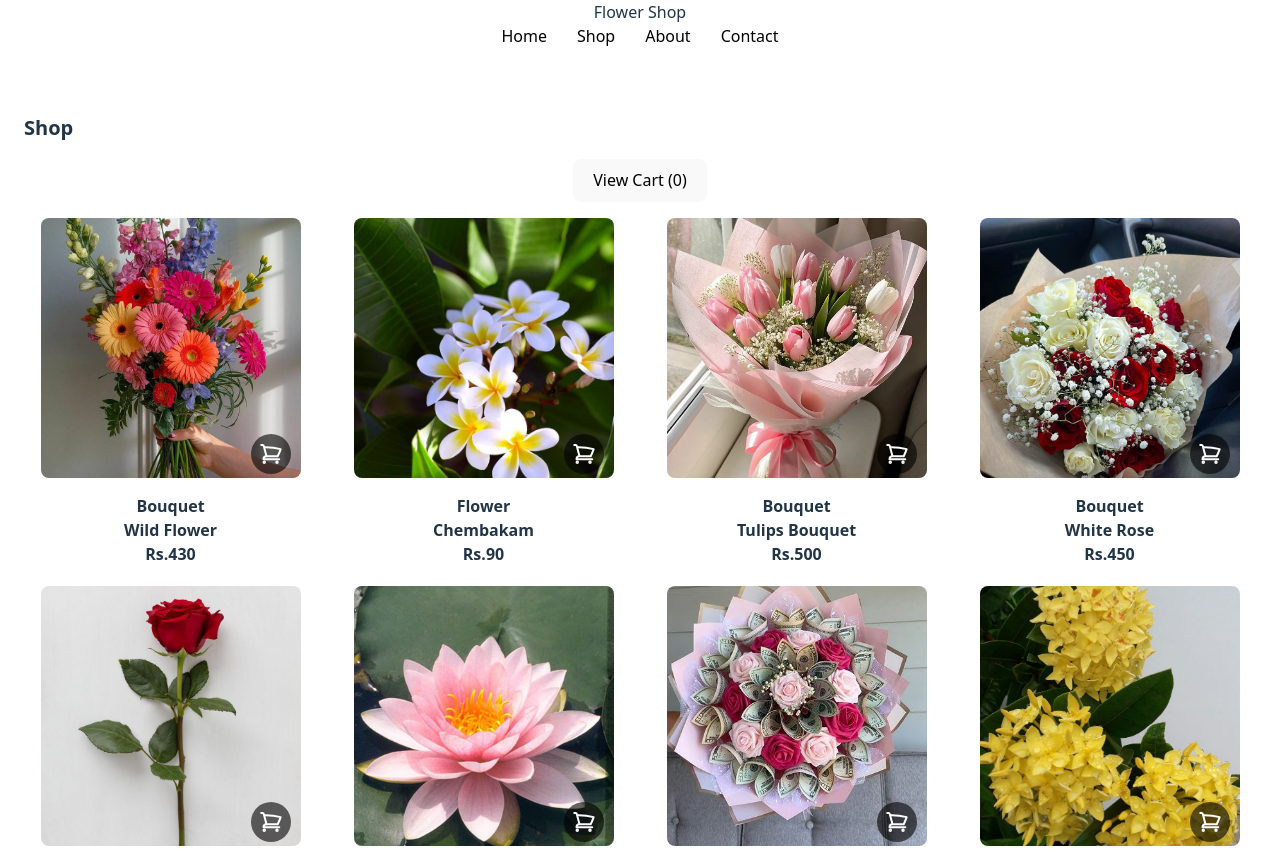
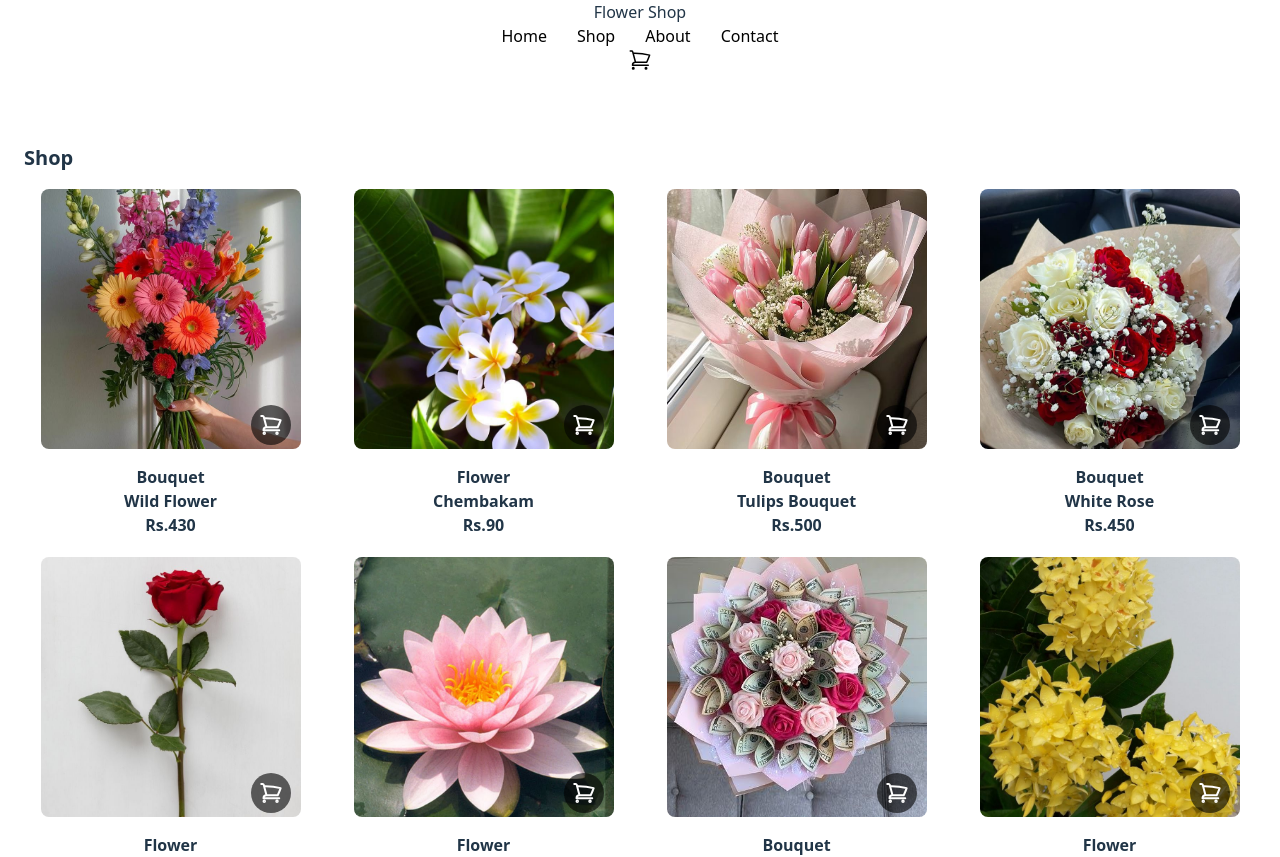
Before and after one commit to prajula255/blossom, a React (Vite) app: page /shop in a window 1280 px wide. Shown: the top 857 px of the page. Built offline with nearby package versions, Linux system fonts and the light colour scheme.

Commit message:
carticon updations with count

```diff
--- a/package.json
+++ b/package.json
@@ -27,6 +27,7 @@
     "eslint-plugin-react-hooks": "^5.1.0",
     "eslint-plugin-react-refresh": "^0.4.19",
     "globals": "^15.15.0",
+    "prettier": "^3.5.3",
     "vite": "^6.2.0"
   }
 }
--- a/src/components/navbar.jsx
+++ b/src/components/navbar.jsx
@@ -1,27 +1,100 @@
+import { useState, useEffect } from "react";
 import Container from "react-bootstrap/Container";
 import Nav from "react-bootstrap/Nav";
 import Navbar from "react-bootstrap/Navbar";
 import { Link, useNavigate } from "react-router-dom";
 
 function NavEg() {
-  const navigate=useNavigate()
+  const navigate = useNavigate();
+  const [cartCount, setCartCount] = useState(0);
+
+  const updateCartCount = () => {
+    const cart = JSON.parse(localStorage.getItem("cart")) || [];
+    const totalItems = cart.reduce((acc, item) => acc + item.quantity, 0);
+    setCartCount(totalItems);
+  };
+
+  useEffect(() => {
+    updateCartCount();
+  }, []);
+
+  useEffect(() => {
+    window.addEventListener("cartUpdated", updateCartCount);
+    return () => window.removeEventListener("cartUpdated", updateCartCount);
+  }, []);
+
   return (
     <>
       <Navbar bg="dark" variant="dark">
         <Container>
           <Navbar.Brand>Flower Shop</Navbar.Brand>
           <Nav className="me-auto">
-            <Nav.Link as={Link} to="/home" style={{ margin: "0 15px", color: "#000" }} >
+            <Nav.Link
+              as={Link}
+              to="/home"
+              style={{ margin: "0 15px", color: "#000" }}
+            >
               Home
             </Nav.Link>
-            <Nav.Link  style={{ margin: "0 15px", color: "#000" }}onClick={()=>navigate("/shop")}>
+            <Nav.Link
+              style={{ margin: "0 15px", color: "#000" }}
+              onClick={() => navigate("/shop")}
+            >
               Shop
             </Nav.Link>
-            <Nav.Link as={Link} to="/about" style={{ margin: "0 15px", color: "#000" }}>
+            <Nav.Link
+              as={Link}
+              to="/about"
+              style={{ margin: "0 15px", color: "#000" }}
+            >
               About
             </Nav.Link>
-            <Nav.Link as={Link} to="/contact" style={{ margin: "0 15px", color: "#000" }}>
+            <Nav.Link
+              as={Link}
+              to="/contact"
+              style={{ margin: "0 15px", color: "#000" }}
+            >
               Contact
+            </Nav.Link>
+          </Nav>
+          <Nav className="ms-auto">
+            <Nav.Link as={Link} to="/cart" style={{ position: "relative" }}>
+              <svg
+                xmlns="http://www.w3.org/2000/svg"
+                fill="none"
+                viewBox="0 0 24 24"
+                strokeWidth={1.5}
+                stroke="currentColor"
+                style={{
+                  width: "24px",
+                  height: "24px",
+                  cursor: "pointer",
+                  color: "#000",
+                }}
+              >
+                <path
+                  strokeLinecap="round"
+                  strokeLinejoin="round"
+                  d="M2.25 3h1.386c.51 0 .955.343 1.087.835l.383 1.437M7.5 14.25a3 3 0 0 0-3 3h15.75m-12.75-3h11.218c1.121-2.3 2.1-4.684 2.924-7.138a60.114 60.114 0 0 0-16.536-1.84M7.5 14.25 5.106 5.272M6 20.25a.75.75 0 1 1-1.5 0 .75.75 0 0 1 1.5 0Zm12.75 0a.75.75 0 1 1-1.5 0 .75.75 0 0 1 1.5 0Z"
+                />
+              </svg>
+              {cartCount > 0 && (
+                <span
+                  style={{
+                    position: "absolute",
+                    top: "0px",
+                    right: "-20px",
+                    background: "red",
+                    color: "black",
+                    borderRadius: "50%",
+                    padding: "4px 8px",
+                    fontSize: "12px",
+                    fontWeight: "bold",
+                  }}
+                >
+                  {cartCount}
+                </span>
+              )}
             </Nav.Link>
           </Nav>
         </Container>
--- a/src/pages/cart/cart.jsx
+++ b/src/pages/cart/cart.jsx
@@ -31,7 +31,6 @@ function CartPage() {
             {/* <NavEg /> */}
             <Container className="py-5">
                 <Row>
-                    {/* Left: Cart Items */}
                     <Col md={8}>
                         <h3 className="mb-4">Shopping Cart</h3>
                         {cart.length === 0 ? (
@@ -118,7 +117,6 @@ function CartPage() {
                         )}
                     </Col>
 
-                    {/* Right: Cart Summary */}
                     <Col md={4}>
                         <Card className="p-3 shadow-sm" style={{ backgroundColor: "#FFF4F2", borderRadius: "10px" }}>
                             <h4 className="mb-3">Cart Totals</h4>
--- a/src/pages/product/flowerList.jsx
+++ b/src/pages/product/flowerList.jsx
@@ -5,30 +5,104 @@ import FooterEg from "../../components/footer";
 
 function FlowersList() {
   const navigate = useNavigate();
-    const [cart, setCart] = useState(JSON.parse(localStorage.getItem("cart")) || []);
+  const [cart, setCart] = useState(
+    JSON.parse(localStorage.getItem("cart")) || []
+  );
   const [blinkingItem, setBlinkingItem] = useState(null);
 
   const flowers = [
-        { id: 1, category: "Bouquet", name: "Wild Flower", price: 430, image: "/wi.jpg" },
-        { id: 2, category: "Flower", name: "Chembakam", price: 90, image: "/chembakam.jpg" },
-        { id: 3, category: "Bouquet", name: "Tulips Bouquet", price: 500, image: "/tul.jpg" },
-        { id: 4, category: "Bouquet", name: "White Rose", price: 450, image: "/white.jpg" },
-        { id: 5, category: "Flower", name: "Red Rose", price: 50, image: "/rosef.jpg" },
-        { id: 6, category: "Flower", name: "Water lilies", price: 190, image: "/lilie.jpg" },
-        { id: 7, category: "Bouquet", name: "Pink Money", price: 250, image: "/pink.jpg" },
-        { id: 8, category: "Flower", name: "West Indian Jasmine", price: 250, image: "/jas.jpg" },
-        { id: 9, category: "Flower", name: "Dianthus barbatus", price: 150, image: "/purple.jpg" },
-        { id: 10, category: "Bouquet", name: "Violet Dalia", price: 550, image: "/vilot.jpg" },
-        { id: 11, category: "Flower", name: "Marigold", price: 200, image: "/mari.jpg" },
-        { id: 12, category: "Flower", name: "Wild Purple", price: 60, image: "/pur.jpg" }
+    {
+      id: 1,
+      category: "Bouquet",
+      name: "Wild Flower",
+      price: 430,
+      image: "/wi.jpg",
+    },
+    {
+      id: 2,
+      category: "Flower",
+      name: "Chembakam",
+      price: 90,
+      image: "/chembakam.jpg",
+    },
+    {
+      id: 3,
+      category: "Bouquet",
+      name: "Tulips Bouquet",
+      price: 500,
+      image: "/tul.jpg",
+    },
+    {
+      id: 4,
+      category: "Bouquet",
+      name: "White Rose",
+      price: 450,
+      image: "/white.jpg",
+    },
+    {
+      id: 5,
+      category: "Flower",
+      name: "Red Rose",
+      price: 50,
+      image: "/rosef.jpg",
+    },
+    {
+      id: 6,
+      category: "Flower",
+      name: "Water lilies",
+      price: 190,
+      image: "/lilie.jpg",
+    },
+    {
+      id: 7,
+      category: "Bouquet",
+      name: "Pink Money",
+      price: 250,
+      image: "/pink.jpg",
+    },
+    {
+      id: 8,
+      category: "Flower",
+      name: "West Indian Jasmine",
+      price: 250,
+      image: "/jas.jpg",
+    },
+    {
+      id: 9,
+      category: "Flower",
+      name: "Dianthus barbatus",
+      price: 150,
+      image: "/purple.jpg",
+    },
+    {
+      id: 10,
+      category: "Bouquet",
+      name: "Violet Dalia",
+      price: 550,
+      image: "/vilot.jpg",
+    },
+    {
+      id: 11,
+      category: "Flower",
+      name: "Marigold",
+      price: 200,
+      image: "/mari.jpg",
+    },
+    {
+      id: 12,
+      category: "Flower",
+      name: "Wild Purple",
+      price: 60,
+      image: "/pur.jpg",
+    },
   ];
 
   const addToCart = (flower) => {
-        const existingItem = cart.find(item => item.id === flower.id);
+    const existingItem = cart.find((item) => item.id === flower.id);
 
     let updatedCart;
     if (existingItem) {
-            updatedCart = cart.map(item =>
+      updatedCart = cart.map((item) =>
         item.id === flower.id ? { ...item, quantity: item.quantity + 1 } : item
       );
     } else {
@@ -45,19 +119,36 @@ function FlowersList() {
   return (
     <>
       <div style={{ padding: "24px" }}>
-                <h2 style={{ fontWeight: "bold", marginBottom: "16px", fontSize: "20px", textAlign: "left" }}>Shop</h2>
-                <Button onClick={() => navigate("/cart")}> View Cart ({cart.length})</Button>
-                <ul style={{
+        <h2
+          style={{
+            fontWeight: "bold",
+            marginBottom: "16px",
+            fontSize: "20px",
+            textAlign: "left",
+          }}
+        >
+          Shop
+        </h2>
+        {/* <Button onClick={() => navigate("/cart")}>
+          {" "}
+          View Cart ({cart.length})
+        </Button> */}
+        <ul
+          style={{
             listStyle: "none",
             padding: 0,
             display: "grid",
             flexWrap: "wrap",
             justifyContent: "center",
             gap: "20px",
-                    gridTemplateColumns: "repeat(4,1fr)"
-                }}>
+            gridTemplateColumns: "repeat(4,1fr)",
+          }}
+        >
           {flowers.map((flower) => (
-                        <li key={flower.id} style={{ position: "relative", textAlign: "center" }}>
+            <li
+              key={flower.id}
+              style={{ position: "relative", textAlign: "center" }}
+            >
               <div style={{ position: "relative", display: "inline-block" }}>
                 <img
                   src={flower.image}
@@ -66,7 +157,7 @@ function FlowersList() {
                     width: "260px",
                     height: "260px",
                     objectFit: "cover",
-                                        borderRadius: "8px"
+                    borderRadius: "8px",
                   }}
                 />
 
@@ -83,7 +174,10 @@ function FlowersList() {
                     display: "flex",
                     justifyContent: "center",
                     alignItems: "center",
-                                        animation: blinkingItem === flower.id ? "blink 0.5s ease-in-out" : "none"
+                    animation:
+                      blinkingItem === flower.id
+                        ? "blink 0.5s ease-in-out"
+                        : "none",
                   }}
                 >
                   <svg
@@ -95,12 +189,24 @@ function FlowersList() {
                     width="24"
                     height="24"
                   >
-                                        <path strokeLinecap="round" strokeLinejoin="round" d="M2.25 3h1.386c.51 0 .955.343 1.087.835l.383 1.437M7.5 14.25a3 3 0 0 0-3 3h15.75m-12.75-3h11.218c1.121-2.3 2.1-4.684 2.924-7.138a60.114 60.114 0 0 0-16.536-1.84M7.5 14.25 5.106 5.272M6 20.25a.75.75 0 1 1-1.5 0 .75.75 0 0 1 1.5 0Zm12.75 0a.75.75 0 1 1-1.5 0 .75.75 0 0 1 1.5 0Z" />
+                    <path
+                      strokeLinecap="round"
+                      strokeLinejoin="round"
+                      d="M2.25 3h1.386c.51 0 .955.343 1.087.835l.383 1.437M7.5 14.25a3 3 0 0 0-3 3h15.75m-12.75-3h11.218c1.121-2.3 2.1-4.684 2.924-7.138a60.114 60.114 0 0 0-16.536-1.84M7.5 14.25 5.106 5.272M6 20.25a.75.75 0 1 1-1.5 0 .75.75 0 0 1 1.5 0Zm12.75 0a.75.75 0 1 1-1.5 0 .75.75 0 0 1 1.5 0Z"
+                    />
                   </svg>
                 </div>
               </div>
-                            <span style={{ fontSize: "16px", fontWeight: "bold", display: "block", marginTop: "10px" }}>
-                                {flower.category}<br /> {flower.name} <br /> Rs.{flower.price}
+              <span
+                style={{
+                  fontSize: "16px",
+                  fontWeight: "bold",
+                  display: "block",
+                  marginTop: "10px",
+                }}
+              >
+                {flower.category}
+                <br /> {flower.name} <br /> Rs.{flower.price}
               </span>
             </li>
           ))}
```
Also changed, not shown: src/pages/cart/checkOut.jsx (+28 -8 lines), 1 other file (tests, documents, lock files or other folders). Lines whose indentation alone changed are shown as unchanged.
